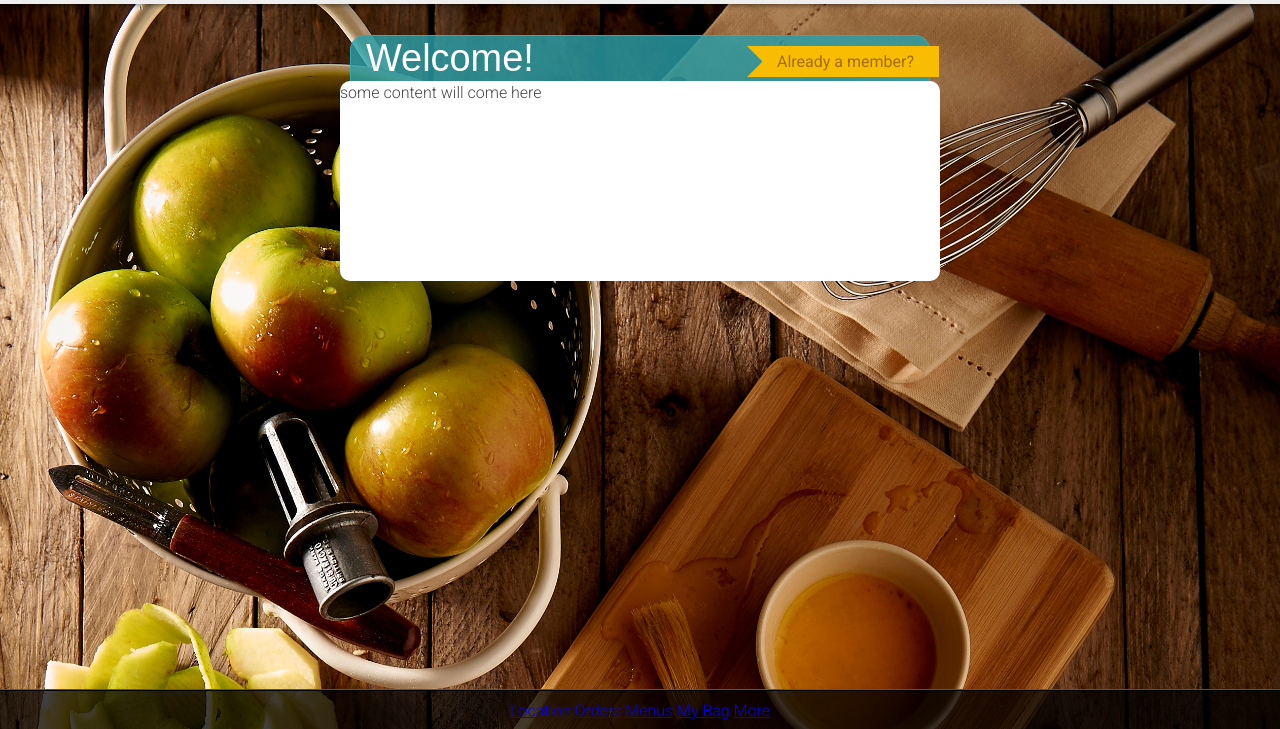
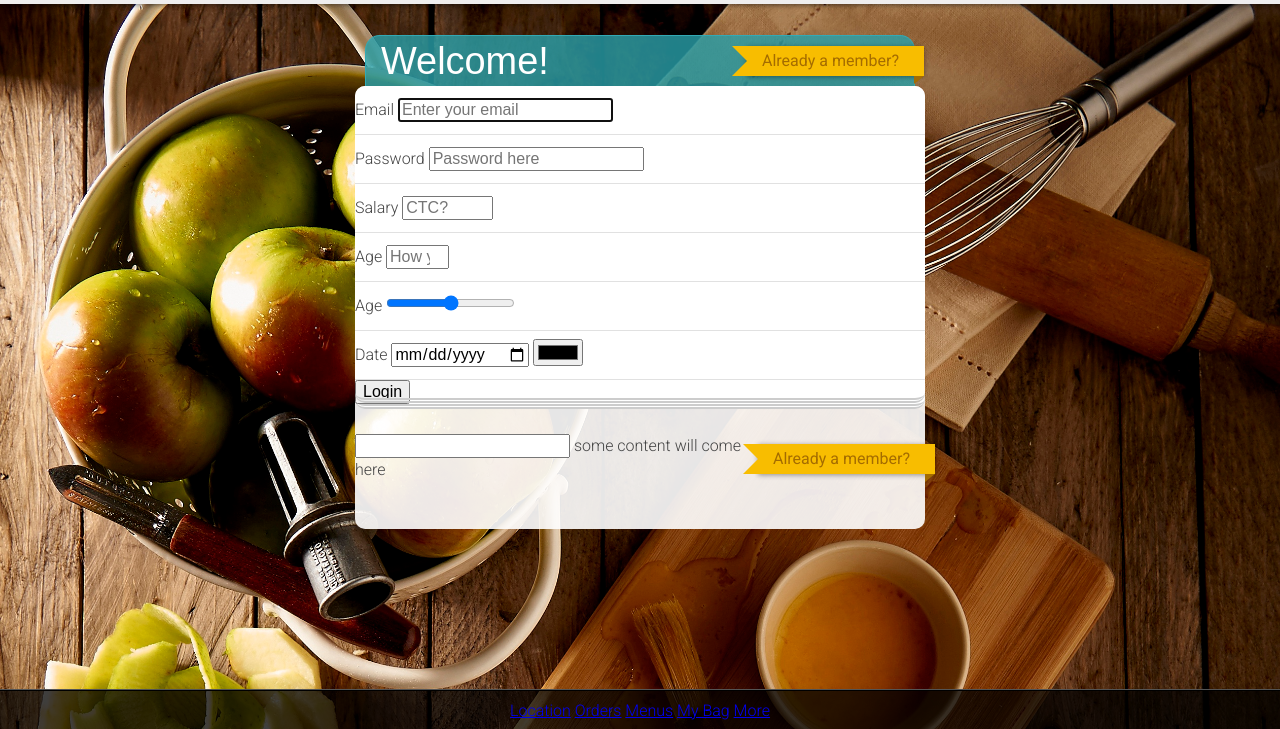
Before and after one commit to kingkris/b14-gang, a PHP site: page / in a window 1280 px wide. Shown: the part 71-800 px from the top of the page. Run offline with PHP 8.4, Linux system fonts and the light colour scheme; some libraries are stand-ins or nearby versions; some web fonts are replaced.

Commit message:
Forms demo

```diff
--- a/forms-demo/css/main.css
+++ b/forms-demo/css/main.css
@@ -142,6 +142,7 @@ nav ul li a{display: block;line-height: 40px;}
 /*----------  Login  ----------*/
 .login-wrap{
   max-width: 600px;
+  padding:0 15px;
   margin:35px auto;
 }
 .login-wrap header{
@@ -161,17 +162,19 @@ nav ul li a{display: block;line-height: 40px;}
   margin:0;
   color:#FFF;
   padding-left:15px;
+  line-height: 50px;
 }
-.login-wrap header .ribbon{
+.login-wrap  .ribbon{
   float: right;
   background-color: #f8bd00;
   margin-top: 10px;
   margin-right: -10px;
-  padding:4px 25px 4px 15px;
+  padding:0 25px 0 15px;
   position: relative;
+  line-height: 30px;
+  box-shadow: 0 1px 5px 0 rgba(0,0,0,.4);
 }
-.login-wrap header .ribbon:before,
-.login-wrap header .ribbon:after{
+.login-wrap  .ribbon:before{
   content:"";
   width:0;
   height:0;
@@ -179,17 +182,22 @@ nav ul li a{display: block;line-height: 40px;}
   left:-15px;
   border-style: solid;
   border-width: 15px;
-}
-.login-wrap header .ribbon:before{
-  border-color: #f8bd00 transparent transparent transparent;
+  border-color: #f8bd00 transparent;
   top:0;
 }
-.login-wrap header .ribbon:after{
-  border-color: transparent transparent #f8bd00 transparent;
-  bottom:0;
+.login-wrap  .ribbon:after{
+  content:"";
+  width:0;
+  height:0;
+  position: absolute;
+  right:0;
+  bottom:-8px;
+  border-style: solid;
+  border-width: 8px 10px 0 0;
+  border-color: #a46c01 transparent transparent transparent;
 }
 
-.login-wrap header .ribbon a{
+.login-wrap  .ribbon a{
   color:#a46c01;
   font-size:16px;
   font-weight:400;
@@ -202,10 +210,34 @@ nav ul li a{display: block;line-height: 40px;}
   background-color: #fff;
   border-radius:10px;
   min-height: 200px;
-
+  border-bottom: double 5px #CCC;
+  position: relative;
+}
+.login-body:after{
+  content:"";
+  width:100%;
+  height:30px;
+  border-radius:10px;
+  border-bottom: double 5px #CCC;
+  position: absolute;
+  bottom:1px;
+  left:0;
 }
 
+.login-content{
+  background-color: rgba(255,255,255,.9);
+  border-radius:10px;
+}
+.login-links{
+  min-height: 120px;
+  padding-top: 25px;
+}
 
+.form-row{
+  border-bottom: solid 1px #e1e1e1;
+  line-height: 40px;
+  padding:4px 0;
+}
 
 
 /* ==========================================================================
--- a/forms-demo/index.html
+++ b/forms-demo/index.html
@@ -33,12 +33,51 @@
 <div class="login-wrap">
   <header>
     <h2>Welcome!</h2>
-    <span class="ribbon">
+    <span class="ribbon ribbon-left">
       <a href="#">Already a member?</a>
     </span>
   </header>
-  <div class="login-body">
-    some content will come here
+  <div class="login-content">
+    <div class="login-body">
+      <form action="thankyou.html" method="get" formnovalidate>
+        <div class="form-row">
+          <label for="emailid">Email</label>
+          <input type="email" name="Email" placeholder="Enter your email" required id="emailid" autofocus maxlength="5">
+        </div>
+        <div class="form-row">
+          <label for="passworda">Password</label>
+          <input type="password" name="Password" placeholder="Password here" required id="passworda">
+        </div>
+        <div class="form-row">
+          <label for="salarya">Salary</label>
+          <input type="number" name="Salary" placeholder="CTC?" id="salarya"  min="6000" max="60000" step="500">
+        </div>
+        <div class="form-row">
+          <label for="agea">Age</label>
+          <input type="number" name="Age" placeholder="How young are you?" id="agea" min="18" max="48">
+        </div>
+        <div class="form-row">
+          <label for="agea">Age</label>
+          <input type="range" name="ctca" placeholder="How young are you?" id="agea" min="18" max="48">
+        </div>
+        <div class="form-row">
+          <label for="agea">Date</label>
+          <input type="date" name="ctca" placeholder="How young are you?">
+          <input type="color" name="ctca" placeholder="How young are you?">
+        </div>
+        <button type="submit">Login</button>
+      </form>
+    </div>
+    <div class="login-links">
+
+<input type="search" name="" value="" placeholder="">
+      <span class="ribbon ribbon-left">
+        <a href="#">Already a member?</a>
+      </span>
+
+
+      some content will come here
+    </div>
   </div>
 </div>
 
```
